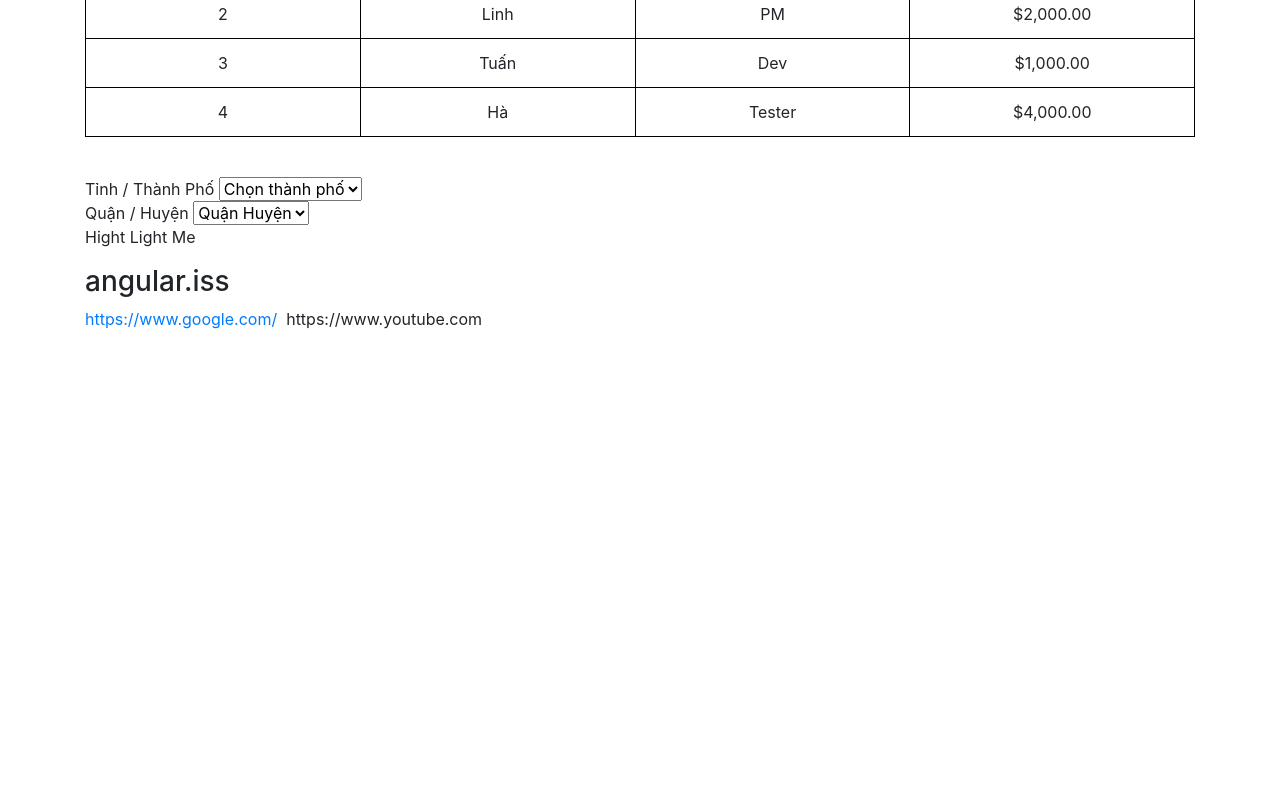
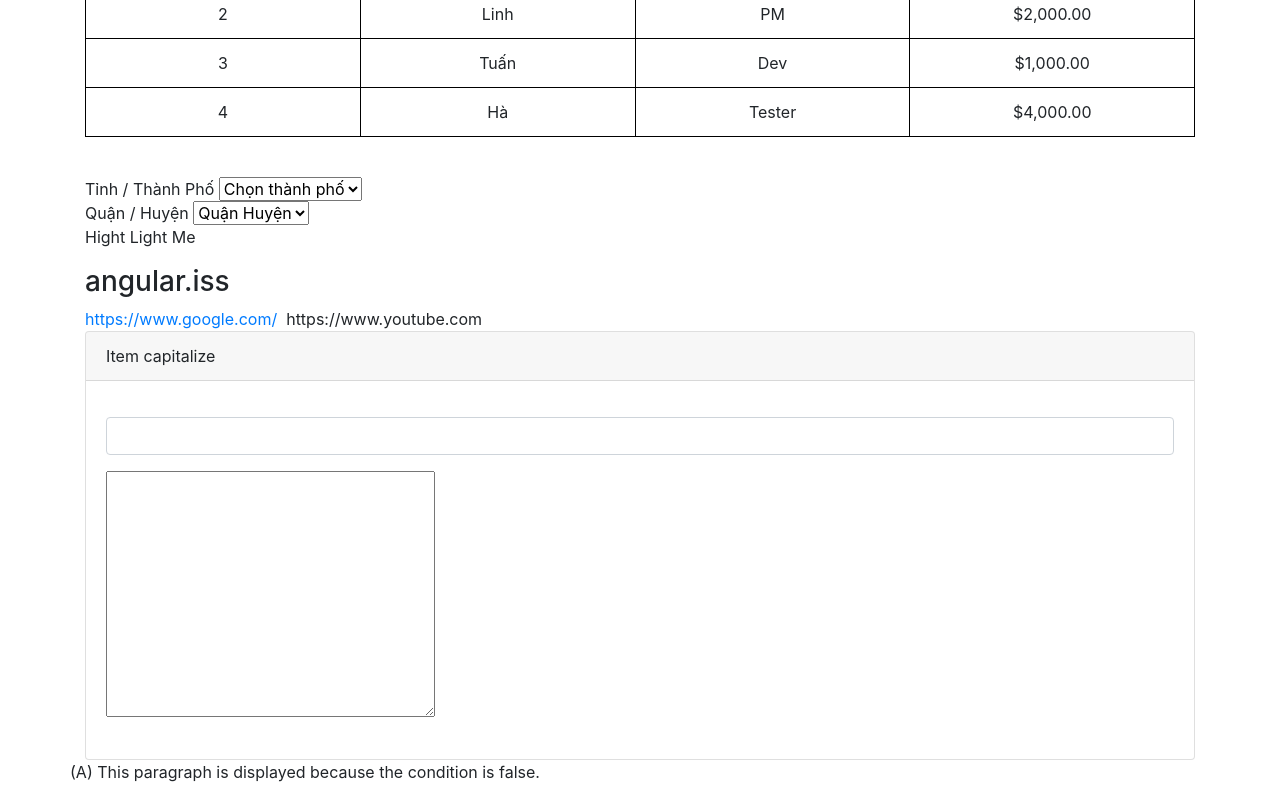
Before and after one commit to AkiraPhat18/Angular, an Angular app in the folder Angular2021/hello-angular/: page / in a window 1280 px wide. Shown: the part 356-1156 px from the top of the page. Before the commit the page ends 800 px from the top, so only its background shows below. Built offline with nearby package versions, Linux system fonts and the light colour scheme.

Commit message:
new file

```diff
--- a/Angular2021/hello-angular/src/app/Directives/high-light.directive.ts
+++ b/Angular2021/hello-angular/src/app/Directives/high-light.directive.ts
@@ -12,7 +12,7 @@ export class HighLightDirective {
     console.log('HighLightDirective');
   }
    @HostListener('mouseenter') onMouseEnter() {
-    this.highlight('pink');
+    this.highlight('cyan');
   }
 
   @HostListener('mouseleave') onMouseLeave() {
--- a/Angular2021/hello-angular/src/app/app.component.html
+++ b/Angular2021/hello-angular/src/app/app.component.html
@@ -53,5 +53,32 @@
 
       <span appHighLight="'blue'">https://www.youtube.com</span>
     </div>
+    <div class="container">
+      <div class="card">
+        <div class="card-header">
+          Item capitalize
+        </div>
+        <div class="card-body">
+          <p></p>
+          <div class="form-group">
+            <input type="text" class="form-control" appCapitalize>
+          </div>
+
+          <p></p>
+          <div class="form-group">
+            <textarea name="" id="" cols="30" rows="10" appCapitalize></textarea>
+          </div>
+        </div>
+      </div>
+    </div>
+    <p *appUnless="condition" class="unless a">
+      (A) This paragraph is displayed because the condition is false.
+    </p>
+
+    <p *appUnless="!condition" class="unless b">
+      (B) Although the condition is true,
+      this paragraph is displayed because appUnless is set to false.
+    </p>
+
   </section>
 </div>
--- a/Angular2021/hello-angular/src/app/app.component.ts
+++ b/Angular2021/hello-angular/src/app/app.component.ts
@@ -96,4 +96,5 @@ public vietNamData =  [
     this.districts =
       this.vietNamData.find((data) => data.city === city)?.district || [];
   }
+  condition = false;
 }
--- a/Angular2021/hello-angular/src/app/app.module.ts
+++ b/Angular2021/hello-angular/src/app/app.module.ts
@@ -3,12 +3,16 @@ import { BrowserModule } from '@angular/platform-browser';
 
 import { AppComponent } from './app.component';
 import { HighLightDirective } from './Directives/high-light.directive';
+import { CapitalizeDirective } from './capitalize/capitalize.directive';
+import { UnlessDirective } from './unless.directive';
 //import { Product_listComponent } from './components/product_list/product_list.component';
 
 @NgModule({
   declarations: [
     AppComponent,
     HighLightDirective,
+    CapitalizeDirective,
+    UnlessDirective,
     //Product_listComponent
   ],
   imports: [
--- /dev/null
+++ b/Angular2021/hello-angular/src/app/capitalize/capitalize.directive.ts
@@ -0,0 +1,21 @@
+import { Directive, ElementRef, Renderer2 } from '@angular/core';
+
+@Directive({
+  selector: '[appCapitalize]',
+  host: {
+        '(input)' : 'onInputChange($event)'
+  }
+})
+export class CapitalizeDirective {
+
+  constructor(private el: ElementRef, private render: Renderer2) { }
+
+  nInputChange(event: any) {
+      let result: string = event.target.value;
+
+      this.el.nativeElement.value = result.replace(/\w\S*/g, function(txt){
+        return txt.charAt(0).toUpperCase() + txt.substring(1).toLowerCase();
+    })
+  }
+
+}
--- /dev/null
+++ b/Angular2021/hello-angular/src/app/unless.directive.ts
@@ -0,0 +1,24 @@
+import { Directive, Input, TemplateRef, ViewContainerRef } from '@angular/core';
+
+/**
+ * Add the template content to the DOM unless the condition is true.
+ */
+@Directive({ selector: '[appUnless]' })
+export class UnlessDirective {
+  private hasView = false;
+
+  constructor(
+    private templateRef: TemplateRef<any>,
+    private viewContainer: ViewContainerRef
+  ) {}
+
+  @Input() set appUnless(condition: boolean) {
+    if (!condition && !this.hasView) {
+      this.viewContainer.createEmbeddedView(this.templateRef);
+      this.hasView = true;
+    } else if (condition && this.hasView) {
+      this.viewContainer.clear();
+      this.hasView = false;
+    }
+  }
+}
```
Also changed, not shown: 2 other files (tests, documents, lock files or other folders).
